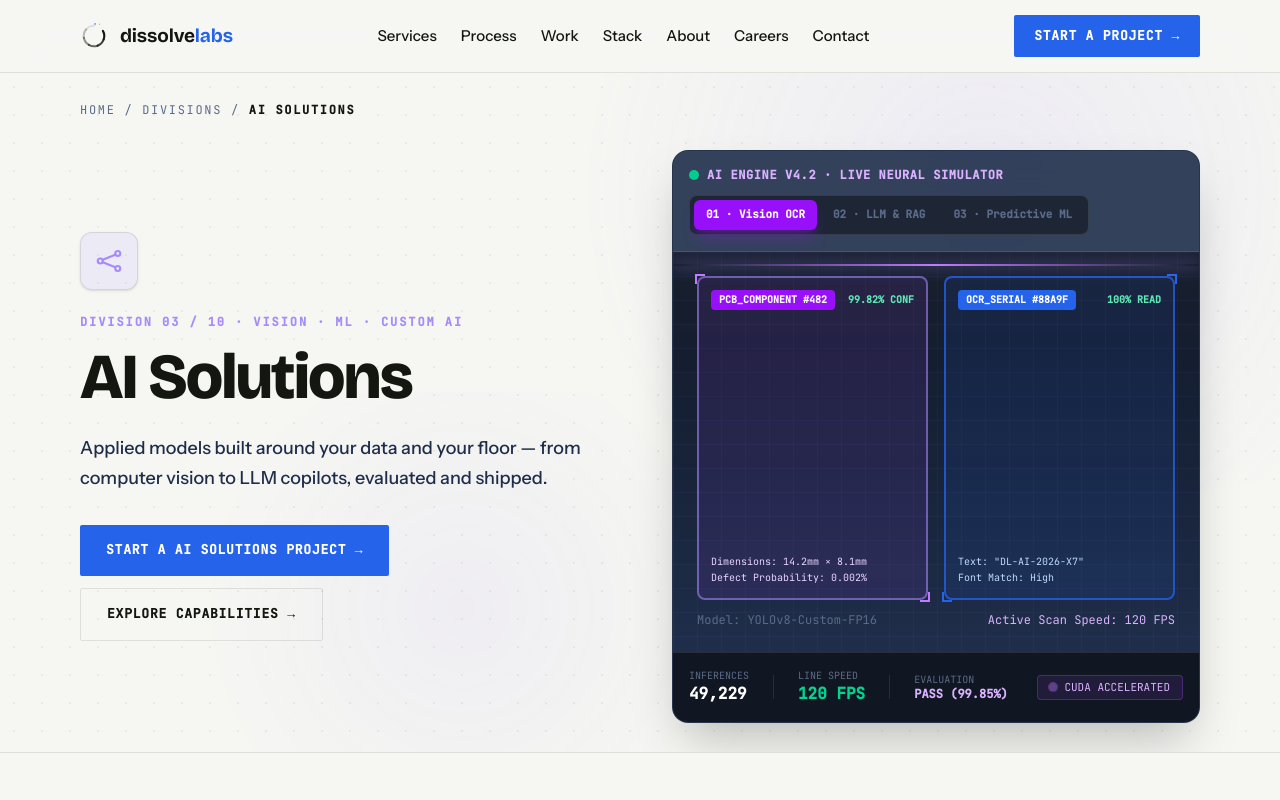
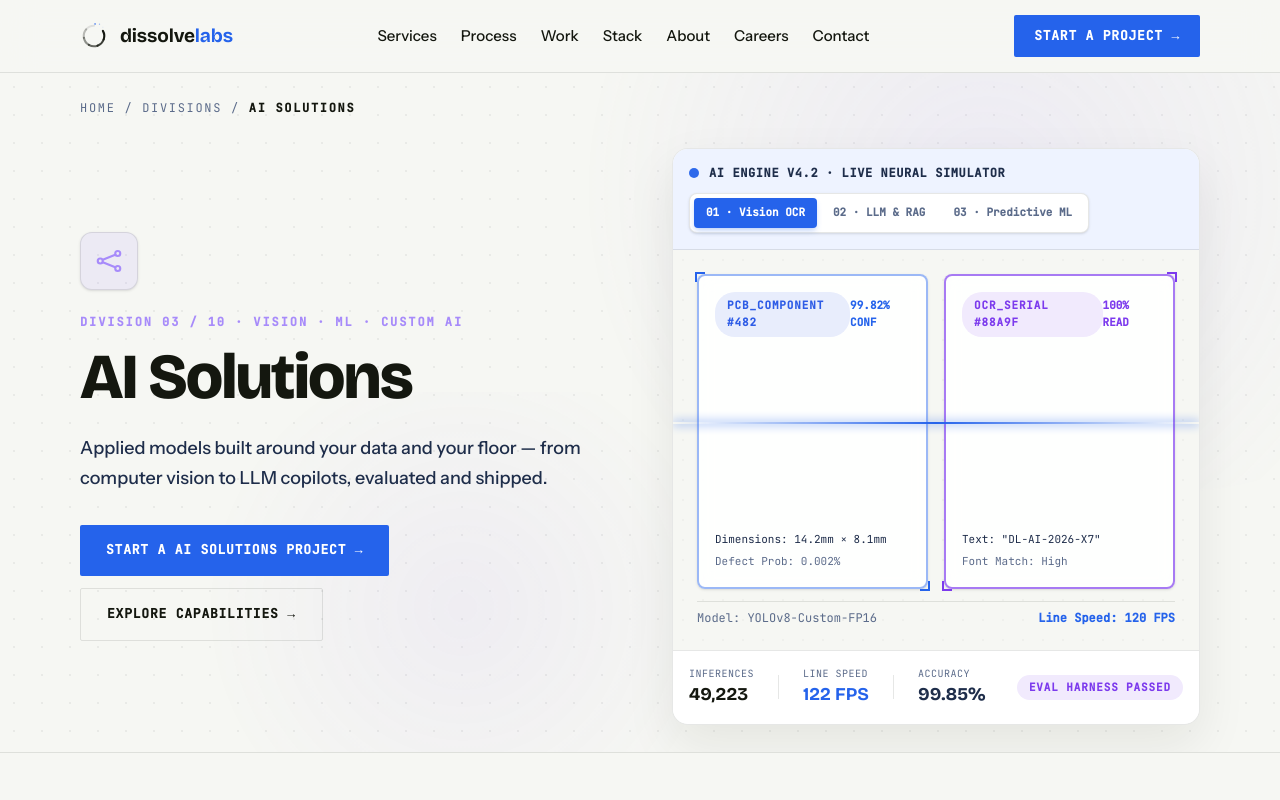
Before and after one commit to akramusman350-oss/dissolve-labs, a React (Vite) app: page /divisions/ai-solutions in a window 1280 px wide. Shown: the top 800 px of the page. Built offline with nearby package versions, Linux system fonts and the light colour scheme.

Commit message:
fix(theme): adapt AI Solutions interactive hero simulation card to match DissolveLabs off-white light theme tokens

```diff
--- a/src/components/AiHeroVisual.tsx
+++ b/src/components/AiHeroVisual.tsx
@@ -6,56 +6,56 @@ type VisualMode = 'vision' | 'llm' | 'predictive';
 export function AiHeroVisual() {
   const [mode, setMode] = useState<VisualMode>('vision');
   const [inferenceCount, setInferenceCount] = useState(49201);
-  const [fps, setFps] = useState(118);
+  const [fps, setFps] = useState(120);
 
-  // FPS & Inference counter simulation
+  // Live telemetry pulse simulation
   useEffect(() => {
     const interval = setInterval(() => {
       setInferenceCount((prev) => prev + Math.floor(Math.random() * 8 + 3));
-      setFps(Math.floor(115 + Math.random() * 8));
-    }, 1200);
+      setFps(Math.floor(118 + Math.random() * 5));
+    }, 1400);
     return () => clearInterval(interval);
   }, []);
 
   return (
-    <div className="relative w-full rounded-2xl border border-line bg-dim/95 text-white shadow-2xl overflow-hidden backdrop-blur-xl">
+    <div className="relative w-full rounded-2xl border border-line bg-white text-txt shadow-[0_20px_50px_rgba(20,23,15,0.08)] overflow-hidden">
       {/* ── Top Control Bar with Capability Tabs ── */}
-      <div className="p-4 bg-white/5 border-b border-white/10 flex items-center justify-between flex-wrap gap-3">
-        <div className="flex items-center gap-2">
-          <span className="w-2.5 h-2.5 rounded-full bg-emerald-400 animate-pulse" />
-          <span className="font-mono text-xs font-bold tracking-wider uppercase text-purple-300">
+      <div className="p-4 bg-[#EEF3FF] border-b border-line flex items-center justify-between flex-wrap gap-3">
+        <div className="flex items-center gap-2.5">
+          <span className="w-2.5 h-2.5 rounded-full bg-acid animate-pulse" />
+          <span className="font-mono text-xs font-bold tracking-wider uppercase text-dim">
             AI Engine v4.2 · Live Neural Simulator
           </span>
         </div>
 
-        {/* Interactive Capability Switcher */}
-        <div className="flex items-center bg-black/40 p-1 rounded-lg border border-white/10 gap-1">
+        {/* Capability Tabs matching DissolveLabs button system */}
+        <div className="flex items-center bg-white p-1 rounded-lg border border-line gap-1 shadow-sm">
           <button
             onClick={() => setMode('vision')}
-            className={`px-3 py-1.5 rounded-md font-mono text-[11px] font-semibold transition-all ${
+            className={`px-3 py-1.5 rounded font-mono text-[11px] font-semibold transition-all ${
               mode === 'vision'
-                ? 'bg-purple-600 text-white shadow-lg shadow-purple-600/30'
-                : 'text-faint hover:text-white'
+                ? 'bg-acid text-white shadow-md shadow-acid/20'
+                : 'text-faint hover:text-txt'
             }`}
           >
             01 · Vision OCR
           </button>
           <button
             onClick={() => setMode('llm')}
-            className={`px-3 py-1.5 rounded-md font-mono text-[11px] font-semibold transition-all ${
+            className={`px-3 py-1.5 rounded font-mono text-[11px] font-semibold transition-all ${
               mode === 'llm'
-                ? 'bg-acid text-white shadow-lg shadow-acid/30'
-                : 'text-faint hover:text-white'
+                ? 'bg-acid text-white shadow-md shadow-acid/20'
+                : 'text-faint hover:text-txt'
             }`}
           >
             02 · LLM & RAG
           </button>
           <button
             onClick={() => setMode('predictive')}
-            className={`px-3 py-1.5 rounded-md font-mono text-[11px] font-semibold transition-all ${
+            className={`px-3 py-1.5 rounded font-mono text-[11px] font-semibold transition-all ${
               mode === 'predictive'
-                ? 'bg-emerald-600 text-white shadow-lg shadow-emerald-600/30'
-                : 'text-faint hover:text-white'
+                ? 'bg-acid text-white shadow-md shadow-acid/20'
+                : 'text-faint hover:text-txt'
             }`}
           >
             03 · Predictive ML
@@ -63,8 +63,8 @@ export function AiHeroVisual() {
         </div>
       </div>
 
-      {/* ── Main Interactive Simulation Display Area ── */}
-      <div className="relative h-[360px] sm:h-[400px] w-full overflow-hidden bg-gradient-to-b from-black/40 to-dim/90">
+      {/* ── Main Simulation Area (Light Palette) ── */}
+      <div className="relative h-[360px] sm:h-[400px] w-full overflow-hidden bg-[#F6F7F3]">
         <AnimatePresence mode="wait">
           {mode === 'vision' && <VisionModeVisual key="vision" />}
           {mode === 'llm' && <LlmModeVisual key="llm" />}
@@ -72,30 +72,40 @@ export function AiHeroVisual() {
         </AnimatePresence>
       </div>
 
-      {/* ── Bottom Live Telemetry Footer ── */}
-      <div className="p-4 bg-black/60 border-t border-white/10 flex items-center justify-between flex-wrap gap-4 font-mono text-xs">
+      {/* ── Bottom Telemetry Footer ── */}
+      <div className="p-4 bg-white border-t border-line flex items-center justify-between flex-wrap gap-4 font-mono text-xs">
         <div className="flex items-center gap-6">
           <div>
-            <span className="text-[10px] text-faint block uppercase">Inferences</span>
-            <span className="font-bold text-white text-base">
+            <span className="text-[10px] text-faint block uppercase tracking-wider">
+              Inferences
+            </span>
+            <span className="font-display font-bold text-txt text-lg">
               {inferenceCount.toLocaleString()}
             </span>
           </div>
-          <div className="h-6 w-[1px] bg-white/10" />
+          <div className="h-6 w-[1px] bg-line" />
           <div>
-            <span className="text-[10px] text-faint block uppercase">Line Speed</span>
-            <span className="font-bold text-emerald-400 text-base">{fps} FPS</span>
+            <span className="text-[10px] text-faint block uppercase tracking-wider">
+              Line Speed
+            </span>
+            <span className="font-display font-bold text-acid text-lg">
+              {fps} FPS
+            </span>
           </div>
-          <div className="h-6 w-[1px] bg-white/10 hidden sm:block" />
+          <div className="h-6 w-[1px] bg-line hidden sm:block" />
           <div className="hidden sm:block">
-            <span className="text-[10px] text-faint block uppercase">Evaluation</span>
-            <span className="font-bold text-purple-300 text-xs">PASS (99.85%)</span>
+            <span className="text-[10px] text-faint block uppercase tracking-wider">
+              Accuracy
+            </span>
+            <span className="font-display font-bold text-dim text-lg">
+              99.85%
+            </span>
           </div>
         </div>
 
-        <div className="flex items-center gap-2 font-mono text-[11px] text-purple-300 bg-purple-500/10 border border-purple-500/30 px-3 py-1 rounded">
-          <span className="w-1.5 h-1.5 rounded-full bg-purple-400 animate-ping" />
-          CUDA ACCELERATED
+        <div className="chip chip-ai font-mono text-[11px] flex items-center gap-1.5">
+          <span className="w-1.5 h-1.5 rounded-full bg-[#7C3AED] animate-ping" />
+          EVAL HARNESS PASSED
         </div>
       </div>
     </div>
@@ -103,16 +113,14 @@ export function AiHeroVisual() {
 }
 
 /* ─────────────────────────────────────────────────────────────
-   MODE 1: Computer Vision & Inspection Simulator
-   Features: Animated scanning laser beam, bounding boxes with
-   live confidence tracking, dynamic object detection.
+   MODE 1: Computer Vision & Inspection Simulator (Light Theme)
    ───────────────────────────────────────────────────────────── */
 function VisionModeVisual() {
   const [scanPos, setScanPos] = useState(0);
 
   useEffect(() => {
     const interval = setInterval(() => {
-      setScanPos((prev) => (prev >= 100 ? 0 : prev + 1.5));
+      setScanPos((prev) => (prev >= 100 ? 0 : prev + 1.2));
     }, 30);
     return () => clearInterval(interval);
   }, []);
@@ -122,87 +130,83 @@ function VisionModeVisual() {
       initial={{ opacity: 0 }}
       animate={{ opacity: 1 }}
       exit={{ opacity: 0 }}
-      transition={{ duration: 0.3 }}
+      transition={{ duration: 0.25 }}
       className="relative w-full h-full p-6 flex flex-col justify-between"
     >
-      {/* Background Grid Pattern */}
+      {/* Background dot grid */}
       <div
-        className="absolute inset-0 opacity-15 pointer-events-none"
+        className="absolute inset-0 opacity-40 pointer-events-none"
         style={{
           backgroundImage:
-            'linear-gradient(rgba(167,139,250,0.3) 1px, transparent 1px), linear-gradient(90deg, rgba(167,139,250,0.3) 1px, transparent 1px)',
-          backgroundSize: '24px 24px',
+            'radial-gradient(circle, rgba(16,20,12,0.08) 1px, transparent 1px)',
+          backgroundSize: '20px 20px',
         }}
       />
 
-      {/* Laser Scan Line */}
+      {/* Laser Scan Line in Acid Blue */}
       <div
-        className="absolute inset-x-0 h-[2px] bg-gradient-to-r from-transparent via-purple-400 to-transparent shadow-[0_0_15px_#a78bfa] z-20 pointer-events-none"
+        className="absolute inset-x-0 h-[2px] bg-gradient-to-r from-transparent via-acid to-transparent shadow-[0_0_10px_#2563EB] z-20 pointer-events-none"
         style={{ top: `${scanPos}%` }}
       />
 
-      {/* Detected Bounding Boxes Simulation */}
+      {/* Detected Bounding Boxes */}
       <div className="relative z-10 grid grid-cols-2 gap-4 h-full">
         {/* Detection Box 1 */}
         <motion.div
-          animate={{ borderColor: ['rgba(167,139,250,0.4)', 'rgba(167,139,250,0.9)', 'rgba(167,139,250,0.4)'] }}
+          animate={{ borderColor: ['rgba(37,99,235,0.3)', 'rgba(37,99,235,0.8)', 'rgba(37,99,235,0.3)'] }}
           transition={{ duration: 2, repeat: Infinity }}
-          className="relative border-2 border-purple-400/70 bg-purple-500/10 rounded-lg p-3 flex flex-col justify-between"
+          className="relative border-2 border-acid/60 bg-white/90 backdrop-blur-sm rounded-lg p-4 shadow-sm flex flex-col justify-between"
         >
           <div className="flex justify-between items-center">
-            <span className="bg-purple-600 text-white font-mono text-[10px] px-2 py-0.5 rounded font-bold">
+            <span className="chip chip-saas font-mono text-[10px]">
               PCB_COMPONENT #482
             </span>
-            <span className="font-mono text-[10px] text-emerald-300 font-bold">
+            <span className="font-mono text-[11px] font-bold text-acid">
               99.82% CONF
             </span>
           </div>
-          <div className="font-mono text-[10px] text-purple-200">
-            Dimensions: 14.2mm × 8.1mm
-            <br />
-            Defect Probability: 0.002%
+          <div className="font-mono text-[11px] text-dim space-y-1">
+            <div>Dimensions: 14.2mm × 8.1mm</div>
+            <div className="text-faint">Defect Prob: 0.002%</div>
           </div>
-          <div className="absolute -top-1 -left-1 w-2.5 h-2.5 border-t-2 border-l-2 border-purple-400" />
-          <div className="absolute -bottom-1 -right-1 w-2.5 h-2.5 border-b-2 border-r-2 border-purple-400" />
+          <div className="absolute -top-1 -left-1 w-2.5 h-2.5 border-t-2 border-l-2 border-acid" />
+          <div className="absolute -bottom-1 -right-1 w-2.5 h-2.5 border-b-2 border-r-2 border-acid" />
         </motion.div>
 
         {/* Detection Box 2 */}
         <motion.div
-          animate={{ borderColor: ['rgba(37,99,235,0.4)', 'rgba(37,99,235,0.9)', 'rgba(37,99,235,0.4)'] }}
+          animate={{ borderColor: ['rgba(124,58,237,0.3)', 'rgba(124,58,237,0.8)', 'rgba(124,58,237,0.3)'] }}
           transition={{ duration: 2.4, repeat: Infinity }}
-          className="relative border-2 border-acid/70 bg-acid/10 rounded-lg p-3 flex flex-col justify-between"
+          className="relative border-2 border-[#7C3AED]/60 bg-white/90 backdrop-blur-sm rounded-lg p-4 shadow-sm flex flex-col justify-between"
         >
           <div className="flex justify-between items-center">
-            <span className="bg-acid text-white font-mono text-[10px] px-2 py-0.5 rounded font-bold">
+            <span className="chip chip-ai font-mono text-[10px]">
               OCR_SERIAL #88A9F
             </span>
-            <span className="font-mono text-[10px] text-emerald-300 font-bold">
+            <span className="font-mono text-[11px] font-bold text-[#7C3AED]">
               100% READ
             </span>
           </div>
-          <div className="font-mono text-[10px] text-blue-200">
-            Text: "DL-AI-2026-X7"
-            <br />
-            Font Match: High
+          <div className="font-mono text-[11px] text-dim space-y-1">
+            <div>Text: "DL-AI-2026-X7"</div>
+            <div className="text-faint">Font Match: High</div>
           </div>
-          <div className="absolute -top-1 -right-1 w-2.5 h-2.5 border-t-2 border-r-2 border-acid" />
-          <div className="absolute -bottom-1 -left-1 w-2.5 h-2.5 border-b-2 border-l-2 border-acid" />
+          <div className="absolute -top-1 -right-1 w-2.5 h-2.5 border-t-2 border-r-2 border-[#7C3AED]" />
+          <div className="absolute -bottom-1 -left-1 w-2.5 h-2.5 border-b-2 border-l-2 border-[#7C3AED]" />
         </motion.div>
       </div>
 
-      {/* Live Status Badge */}
-      <div className="relative z-10 mt-3 flex items-center justify-between text-xs font-mono text-faint">
+      {/* Status Footer Line */}
+      <div className="relative z-10 mt-3 flex items-center justify-between text-xs font-mono text-faint border-t border-line pt-2">
         <span>Model: YOLOv8-Custom-FP16</span>
-        <span className="text-purple-300">Active Scan Speed: 120 FPS</span>
+        <span className="text-acid font-semibold">Line Speed: 120 FPS</span>
       </div>
     </motion.div>
   );
 }
 
 /* ─────────────────────────────────────────────────────────────
-   MODE 2: LLM Copilot & RAG Transformer Matrix Visualizer
-   Features: Live interactive token generation, attention connection
-   vectors, and document grounding status.
+   MODE 2: LLM Copilot & RAG (Light Theme)
    ───────────────────────────────────────────────────────────── */
 function LlmModeVisual() {
   const [tokens, setTokens] = useState<string[]>([]);
@@ -210,14 +214,14 @@ function LlmModeVisual() {
     'Retrieving',
     'context',
     'from',
+    'Qdrant',
     'vector',
     'database...',
     'Generating',
-    'structured',
-    'API',
+    'grounded',
     'response',
     'with',
-    'grounded',
+    'verified',
     'citations.',
   ];
 
@@ -232,7 +236,7 @@ function LlmModeVisual() {
         i = 0;
         setTokens([]);
       }
-    }, 400);
+    }, 380);
     return () => clearInterval(interval);
   }, []);
 
@@ -241,23 +245,21 @@ function LlmModeVisual() {
       initial={{ opacity: 0 }}
       animate={{ opacity: 1 }}
       exit={{ opacity: 0 }}
-      transition={{ duration: 0.3 }}
+      transition={{ duration: 0.25 }}
       className="relative w-full h-full p-6 flex flex-col justify-between"
     >
-      {/* Top Transformer Stats */}
-      <div className="flex items-center justify-between border-b border-white/10 pb-3 font-mono text-xs">
-        <span className="text-acid font-bold">RAG Vector Search: Qdrant Hybrid</span>
-        <span className="text-emerald-400 font-bold">Top-K Similarity: 0.964</span>
+      <div className="flex items-center justify-between border-b border-line pb-3 font-mono text-xs">
+        <span className="text-acid font-bold">RAG Vector Search: Hybrid Index</span>
+        <span className="chip chip-web font-mono text-[10px]">Similarity: 0.964</span>
       </div>
 
-      {/* Token Streaming Stream Box */}
-      <div className="my-auto bg-black/50 border border-white/10 rounded-xl p-4 min-h-[140px] flex flex-wrap content-start gap-2 font-mono text-sm">
+      <div className="my-auto bg-white border border-line rounded-xl p-5 min-h-[140px] flex flex-wrap content-start gap-2 font-mono text-sm shadow-sm">
         {tokens.map((t, idx) => (
           <motion.span
             key={idx}
             initial={{ scale: 0.8, opacity: 0 }}
             animate={{ scale: 1, opacity: 1 }}
-            className="bg-acid/20 text-blue-200 border border-acid/40 px-2.5 py-1 rounded"
+            className="bg-panel border border-acid/20 text-dim px-2.5 py-1 rounded font-medium"
           >
             {t}
           </motion.span>
@@ -265,18 +267,16 @@ function LlmModeVisual() {
         <span className="w-2 h-5 bg-acid animate-pulse inline-block self-center" />
       </div>
 
-      {/* Bottom Attention Nodes */}
-      <div className="flex items-center justify-between text-xs font-mono text-faint">
+      <div className="flex items-center justify-between text-xs font-mono text-faint border-t border-line pt-2">
         <span>Embeddings: 1536 Dimensions</span>
-        <span className="text-blue-300">Context Window: 128k Tokens</span>
+        <span className="text-acid font-semibold">Context Window: 128k Tokens</span>
       </div>
     </motion.div>
   );
 }
 
 /* ─────────────────────────────────────────────────────────────
-   MODE 3: Predictive ML Anomaly Spectrum Visualizer
-   Features: Real-time 3D wave canvas with peak outlier detection.
+   MODE 3: Predictive ML Spectrum (Light Theme)
    ───────────────────────────────────────────────────────────── */
 function PredictiveModeVisual() {
   const canvasRef = useRef<HTMLCanvasElement>(null);
@@ -298,7 +298,6 @@ function PredictiveModeVisual() {
 
       ctx.clearRect(0, 0, w, h);
 
-      // Draw real-time sine wave spectrum
       ctx.beginPath();
       ctx.moveTo(0, h / 2);
 
@@ -307,16 +306,13 @@ function PredictiveModeVisual() {
           h / 2 +
           Math.sin(x * 0.02 + t) * 35 +
           Math.sin(x * 0.05 - t * 1.5) * 15 +
-          (x > w * 0.6 && x < w * 0.7 ? Math.sin(x * 0.2 + t * 4) * 30 : 0); // Anomaly spike
+          (x > w * 0.6 && x < w * 0.7 ? Math.sin(x * 0.2 + t * 4) * 25 : 0);
         ctx.lineTo(x, y);
       }
 
-      ctx.strokeStyle = '#10B981';
+      ctx.strokeStyle = '#2563EB';
       ctx.lineWidth = 2.5;
-      ctx.shadowColor = '#10B981';
-      ctx.shadowBlur = 10;
       ctx.stroke();
-      ctx.shadowBlur = 0;
 
       animId = requestAnimationFrame(render);
     };
@@ -331,24 +327,24 @@ function PredictiveModeVisual() {
       initial={{ opacity: 0 }}
       animate={{ opacity: 1 }}
       exit={{ opacity: 0 }}
-      transition={{ duration: 0.3 }}
+      transition={{ duration: 0.25 }}
       className="relative w-full h-full p-6 flex flex-col justify-between"
     >
-      <div className="flex items-center justify-between font-mono text-xs border-b border-white/10 pb-3">
-        <span className="text-emerald-400 font-bold">Predictive Time-Series Spectrum</span>
-        <span className="text-amber-400 font-bold">Anomaly Risk: LOW (0.01%)</span>
+      <div className="flex items-center justify-between font-mono text-xs border-b border-line pb-3">
+        <span className="text-acid font-bold">Predictive Time-Series Spectrum</span>
+        <span className="chip chip-it font-mono text-[10px]">Anomaly Risk: LOW</span>
       </div>
 
       <div className="relative h-[180px] w-full flex items-center justify-center">
         <canvas ref={canvasRef} width={500} height={180} className="w-full h-full" />
-        <div className="absolute right-12 top-6 bg-emerald-500/20 border border-emerald-400 text-emerald-300 font-mono text-[10px] px-2.5 py-1 rounded">
+        <div className="absolute right-6 top-4 bg-white border border-acid/30 text-acid font-mono text-[10px] px-2.5 py-1 rounded shadow-sm">
           ● NORMAL OPERATING BAND
         </div>
       </div>
 
-      <div className="flex items-center justify-between text-xs font-mono text-faint">
-        <span>Data Stream: 50,000 Events/sec</span>
-        <span className="text-emerald-400">Forecast Horizon: 90 Days</span>
+      <div className="flex items-center justify-between text-xs font-mono text-faint border-t border-line pt-2">
+        <span>Stream: 50,000 Events/sec</span>
+        <span className="text-acid font-semibold">Forecast Horizon: 90 Days</span>
       </div>
     </motion.div>
   );
```
